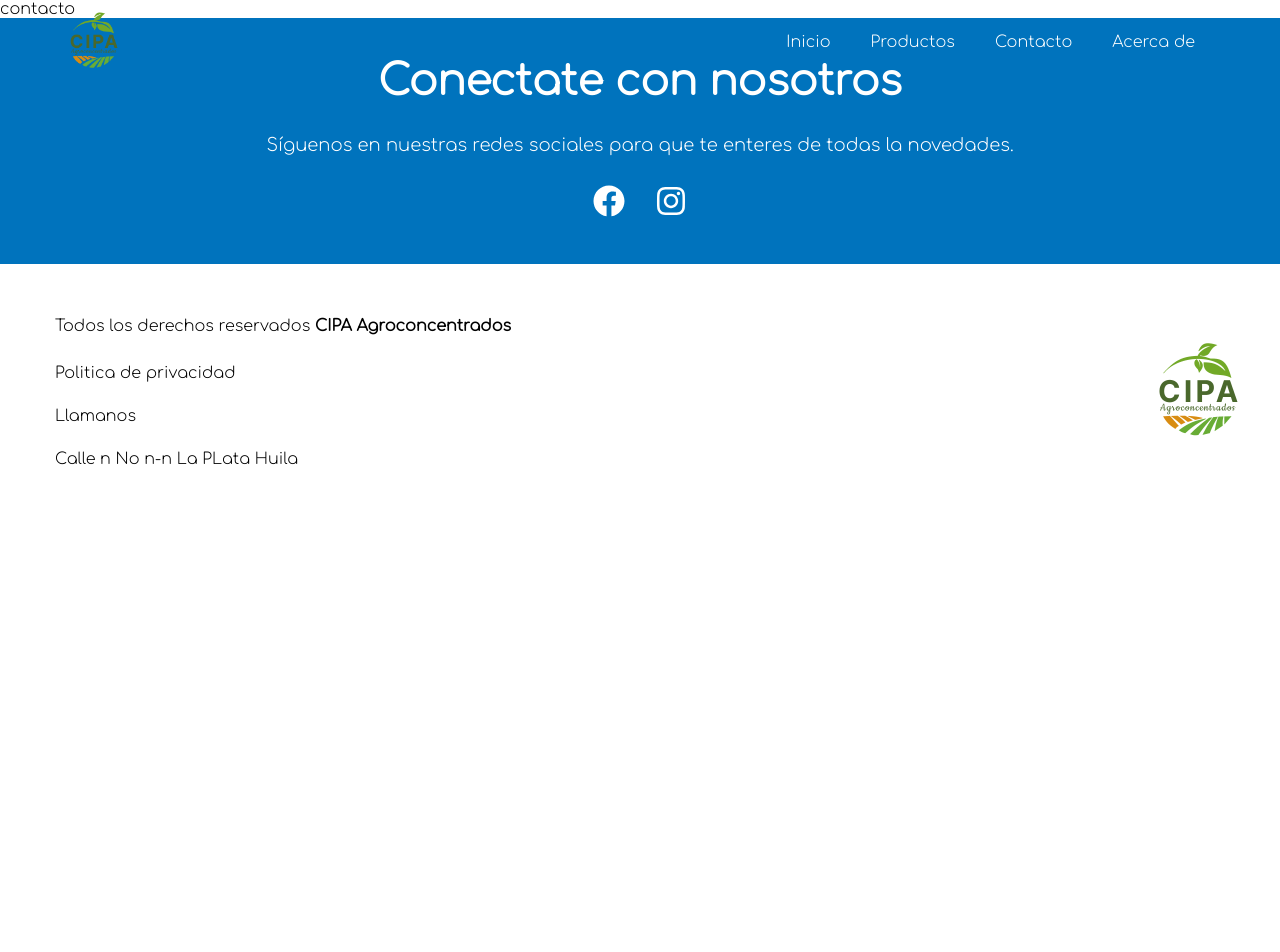
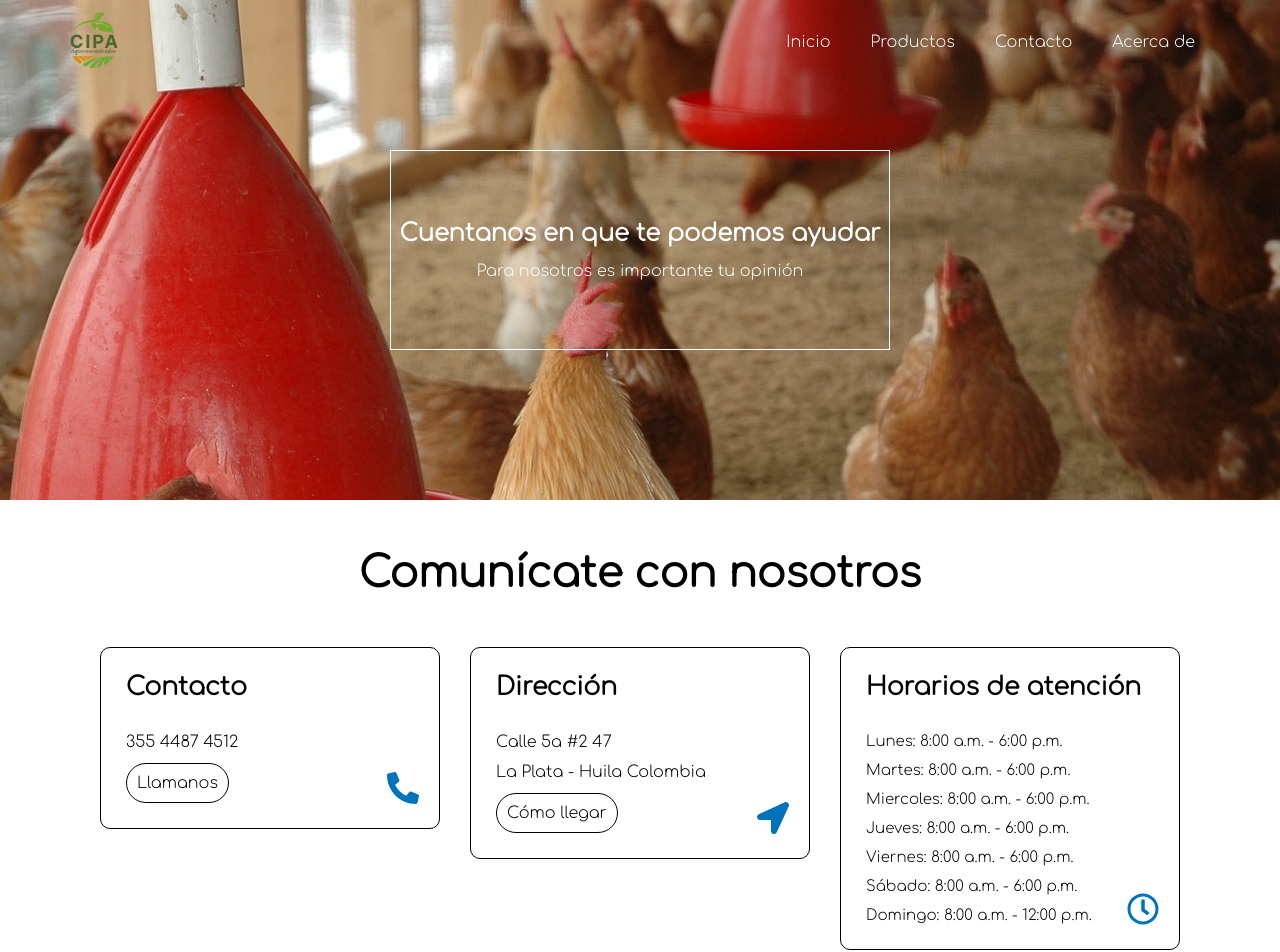
Before and after one commit to andersonP-R/agroconcentrados-cipa, a Next.js app: page /contacto in a window 1280 px wide. Shown: the top 952 px of the page. Before the commit the page ends 800 px from the top, so only its background shows below. Built offline with nearby package versions, Linux system fonts and the light colour scheme.

Commit message:
contact page updates

```diff
--- a/pages/contacto.jsx
+++ b/pages/contacto.jsx
@@ -1,7 +1,13 @@
 import { Layout } from "../components/layouts";
+import { ContactSection, Hero } from "../sections/contactoPage";
 
 const ContactoPage = () => {
-  return <Layout>contacto</Layout>;
+  return (
+    <Layout>
+      <Hero />
+      <ContactSection />
+    </Layout>
+  );
 };
 
 export default ContactoPage;
--- /dev/null
+++ b/sections/contactoPage/ContactSection.jsx
@@ -0,0 +1,173 @@
+import styled from "styled-components";
+import { Container } from "../../styles/GlobalStyles";
+import { FaPhoneAlt, FaLocationArrow, FaRegClock } from "react-icons/fa";
+
+const horarios = [
+  {
+    dia: "Lunes",
+    horario: "8:00 a.m. - 6:00 p.m.",
+  },
+  {
+    dia: "Martes",
+    horario: "8:00 a.m. - 6:00 p.m.",
+  },
+  {
+    dia: "Miercoles",
+    horario: "8:00 a.m. - 6:00 p.m.",
+  },
+  {
+    dia: "Jueves",
+    horario: "8:00 a.m. - 6:00 p.m.",
+  },
+  {
+    dia: "Viernes",
+    horario: "8:00 a.m. - 6:00 p.m.",
+  },
+  {
+    dia: "Sábado",
+    horario: "8:00 a.m. - 6:00 p.m.",
+  },
+  {
+    dia: "Domingo",
+    horario: "8:00 a.m. - 12:00 p.m.",
+  },
+];
+
+export const ContactSection = () => {
+  return (
+    <Container>
+      <Wrapper>
+        <h1 className="title">Comunícate con nosotros</h1>
+
+        <div className="info">
+          <div className="contacto">
+            <h3 className="contacto-title">Contacto</h3>
+            <span>355 4487 4512</span>
+            <a href="tel:4445 887 4556" itemProp="telephone">
+              Llamanos
+            </a>
+
+            <span className="contacto-icon">
+              <FaPhoneAlt />
+            </span>
+          </div>
+
+          <div className="direccion">
+            <h3 className="direccion-title">Dirección</h3>
+
+            <span>Calle 5a #2 47</span>
+            <span>La Plata - Huila Colombia</span>
+
+            <a
+              href="https://www.google.com/maps/dir//Agroconcentrados+Cipa/data=!4m8!4m7!1m0!1m5!1m1!1s0x8e3ad32716c2efd5:0x6e861e2adb580de8!2m2!1d-75.8900123!2d2.3891445"
+              target="_blank"
+              rel="noreferrer"
+            >
+              Cómo llegar
+            </a>
+
+            <span className="direccion-icon">
+              <FaLocationArrow />
+            </span>
+          </div>
+
+          <div className="horarios">
+            <h3 className="horarios-title">Horarios de atención</h3>
+            {horarios.map(({ dia, horario }) => (
+              <span key={dia} className="horario-dia">
+                {dia}: {horario}
+              </span>
+            ))}
+            <span className="horarios-icon">
+              <FaRegClock />
+            </span>
+          </div>
+        </div>
+      </Wrapper>
+    </Container>
+  );
+};
+
+const Wrapper = styled.div`
+  display: flex;
+  flex-direction: column;
+  gap: 50px;
+  width: 100%;
+  height: auto;
+  max-width: 1200px;
+  margin: 0 auto;
+  margin-top: 50px;
+
+  .info {
+    display: flex;
+    flex-direction: column;
+    gap: 50px;
+
+    @media screen and (min-width: 830px) {
+      flex-direction: row;
+      justify-content: center;
+      gap: 30px;
+    }
+  }
+
+  .title {
+    align-self: center;
+    font-size: clamp(32px, 5vw, 42px);
+  }
+
+  .horarios,
+  .contacto,
+  .direccion {
+    position: relative;
+    display: flex;
+    flex-direction: column;
+    height: max-content;
+    width: 100%;
+    max-width: 350px;
+    gap: 12px;
+    padding: 25px;
+    border: 1px solid #000;
+    border-radius: 10px;
+
+    .horarios-title,
+    .contacto-title,
+    .direccion-title {
+      font-size: 25px;
+      margin-bottom: 20px;
+    }
+
+    .horario-dia {
+      font-size: 15px;
+    }
+
+    a {
+      display: block;
+      width: max-content;
+      padding: 10px;
+      border: 1px solid #000;
+      border-radius: 20px;
+      text-decoration: none;
+      color: #000;
+
+      @media screen and (min-width: 830px) {
+        &:hover {
+          color: #0073bd;
+          border-color: #0073bd;
+        }
+      }
+    }
+  }
+
+  .contacto-icon,
+  .direccion-icon,
+  .horarios-icon {
+    position: absolute;
+    right: 20px;
+    bottom: 20px;
+
+    svg {
+      font-size: 2rem;
+      fill: #0073bd;
+    }
+  }
+`;
--- /dev/null
+++ b/sections/contactoPage/Hero.jsx
@@ -0,0 +1,16 @@
+import Styles from "./heroStyles.module.css";
+
+export const Hero = () => {
+  return (
+    <div className={Styles.heroContainer}>
+      <div className={Styles.wrapper}>
+        <div className={Styles.box}>
+          <h2 className={Styles.title}>Cuentanos en que te podemos ayudar</h2>
+          <p className={Styles.description}>
+            Para nosotros es importante tu opinión
+          </p>
+        </div>
+      </div>
+    </div>
+  );
+};
--- /dev/null
+++ b/sections/contactoPage/heroStyles.module.css
@@ -0,0 +1,38 @@
+.heroContainer {
+  position: relative;
+  background-image: url("../../public/img/gallinas.jpg");
+  background-position: top;
+  object-fit: cover;
+  width: 100%;
+  height: 500px;
+}
+
+.wrapper {
+  display: flex;
+  justify-content: center;
+  align-items: center;
+  width: 100%;
+  height: 100%;
+  max-width: 1200px;
+  margin: 0 auto;
+}
+
+.box {
+  display: flex;
+  flex-direction: column;
+  justify-content: center;
+  align-items: center;
+  width: 250px;
+  height: 200px;
+  gap: 15px;
+  color: #fff;
+  text-align: center;
+  border: 1px solid #fff;
+}
+
+@media screen and (min-width: 830px) {
+  .box {
+    width: 500px;
+    height: 200px;
+  }
+}
--- /dev/null
+++ b/sections/contactoPage/index.js
@@ -0,0 +1,2 @@
+export * from "./Hero";
+export * from "./ContactSection";
```
Also changed, not shown: sections/homePage/ProductSection.jsx (+4 -20 lines).
